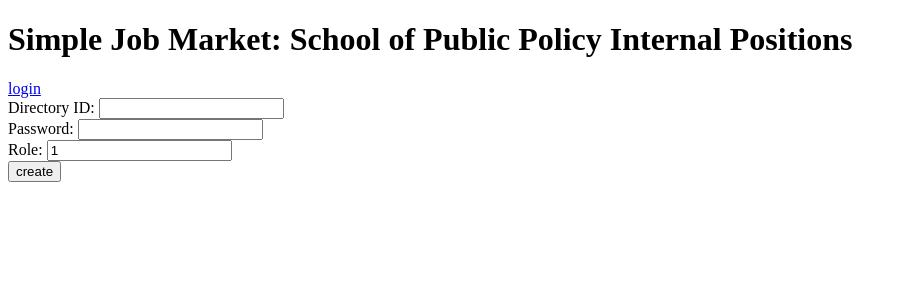
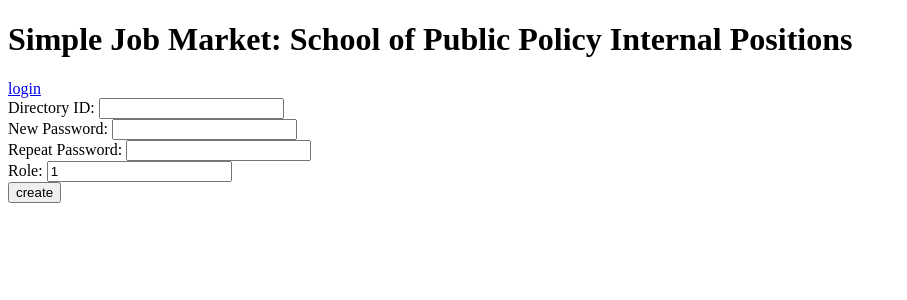
Before and after one commit to kdurril/simplejobmarket, a Flask app: page /register/ in a window 1280 px wide. Shown: the top 300 px of the page, without its empty margins (0-907 px from the left). Run offline with Flask 2, Linux system fonts and the light colour scheme; parts of the project's set-up code (start-up, migrations or seed data) failed here and were passed over; some libraries are stand-ins or nearby versions.

Commit message:
add confirm to password

```diff
--- a/simplejobmarket/forms.py
+++ b/simplejobmarket/forms.py
@@ -18,11 +18,14 @@ from flask_wtf import Form
 from wtforms import StringField, TextField, TextAreaField, BooleanField,\
                     SelectField, DateField, IntegerField, HiddenField,\
                     RadioField, PasswordField, SubmitField
-from wtforms.validators import DataRequired, Length, Required, Email
+from wtforms.validators import DataRequired, Length, Required, Email, EqualTo,\
+                               InputRequired
 
 class UserForm(Form):
     username = TextField('Directory ID', validators=[Length(min=2, max=128)])
-    password = PasswordField('Password', validators=[Required()])
+    password = PasswordField('New Password', validators=[InputRequired(),\
+                            EqualTo('confirm', message='Passwords must match')])
+    confirm  = PasswordField('Repeat Password')
     role_id = HiddenField('Role ID', default="1")
     #id = HiddenField('ID')
     remember = BooleanField('Stay logged in')
--- a/simplejobmarket/templates/register.html
+++ b/simplejobmarket/templates/register.html
@@ -5,6 +5,7 @@
 {{ form.csrf_token }}
 <div>{{ form.username.label }}: {{ form.username() }}</div>
 <div>{{ form.password.label }}: {{ form.password() }}</div>
+<div>{{ form.confirm.label }}: {{ form.confirm() }}</div>
 <div>{{ form.role_id.label }}: {{ form.role_id() }}</div>
 
 <input type=submit value=create>
```
